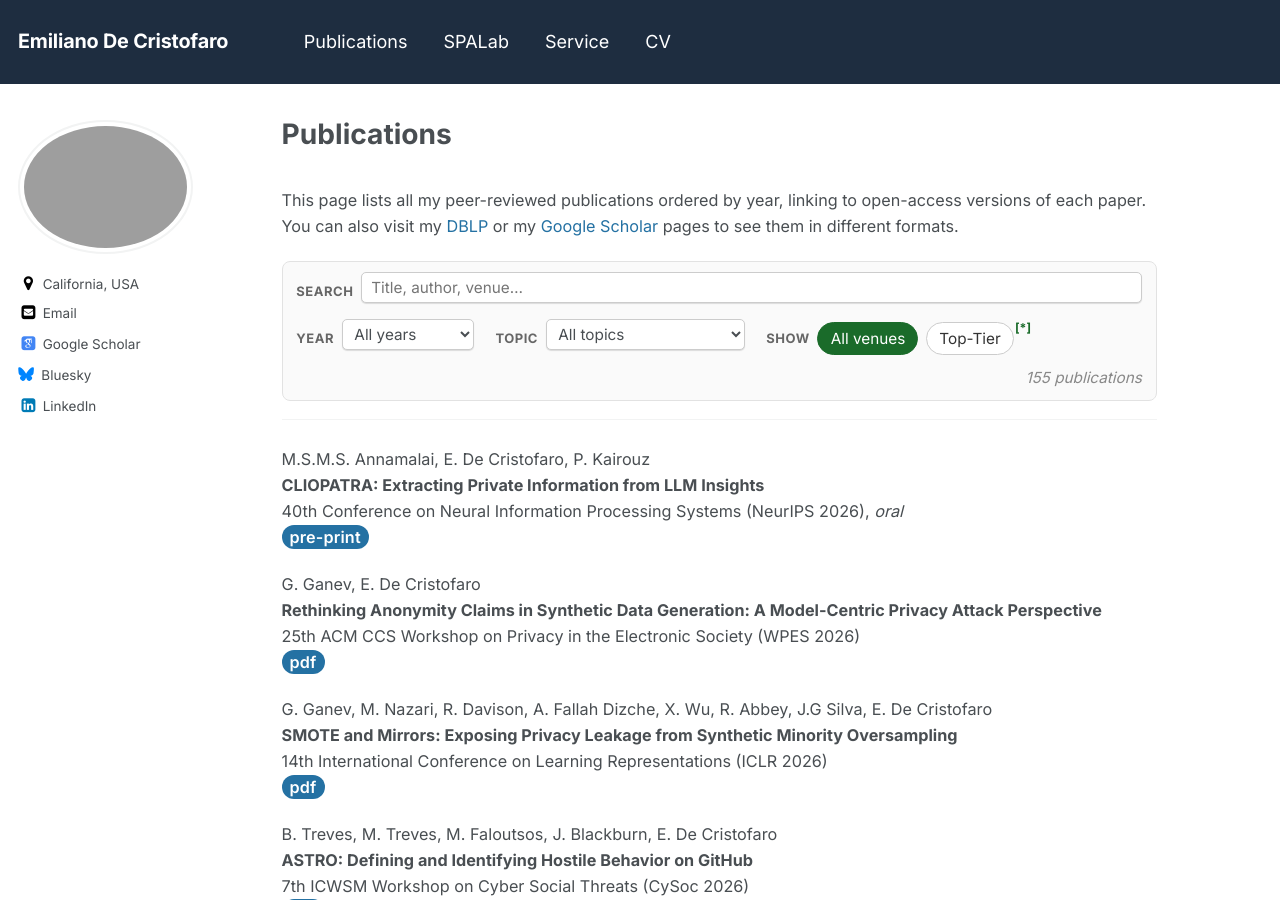
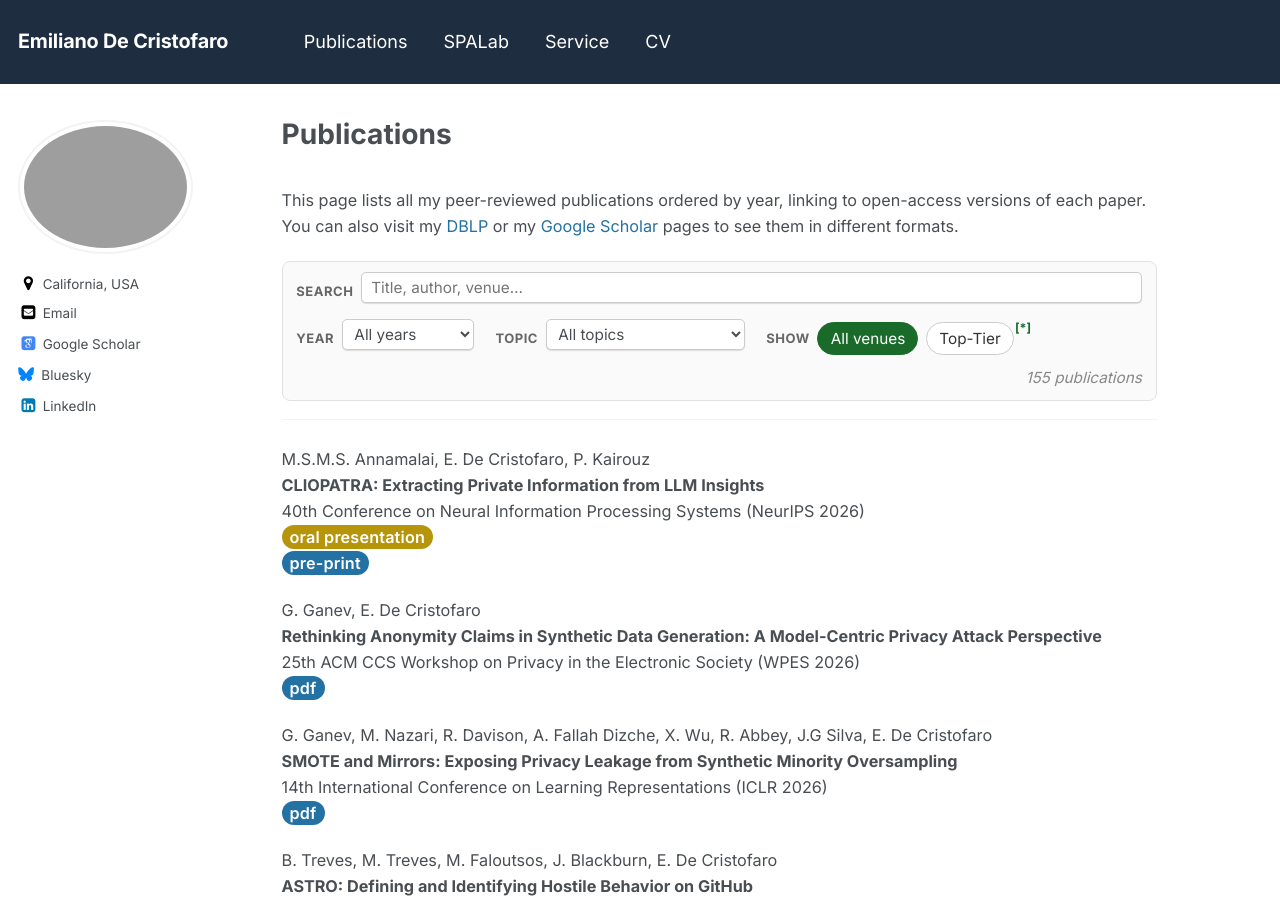
Before and after one commit to emidec/emidec.github.io, a Jekyll site: the page built from _pages/publications.md, in a window 1280 px wide and 900 px high. Built offline with Jekyll 4.4.1, drawn with Linux system fonts in a browser that asks for light colours; some web fonts are replaced; a script bundle is joined from its source files by our own code; library files that are not in the unit come from our copies.

Commit message:
CLIOPATRA: show NeurIPS oral as award badge

```diff
--- a/_pages/publications.md
+++ b/_pages/publications.md
@@ -55,7 +55,8 @@ title: Publications
 ***
 M.S.M.S. Annamalai, E. De Cristofaro, P. Kairouz
 **CLIOPATRA: Extracting Private Information from LLM Insights**
-40th Conference on Neural Information Processing Systems (NeurIPS 2026), *oral*
+40th Conference on Neural Information Processing Systems (NeurIPS 2026)
+[oral presentation](https://neurips.cc/virtual/2026/oral/152544){: .btn--success}{:target="_blank"}
 [pre-print](https://arxiv.org/abs/2603.09781){: .btn--danger}{:target="_blank"}
 {: data-topics="tml" data-tier="top"}
 
```
